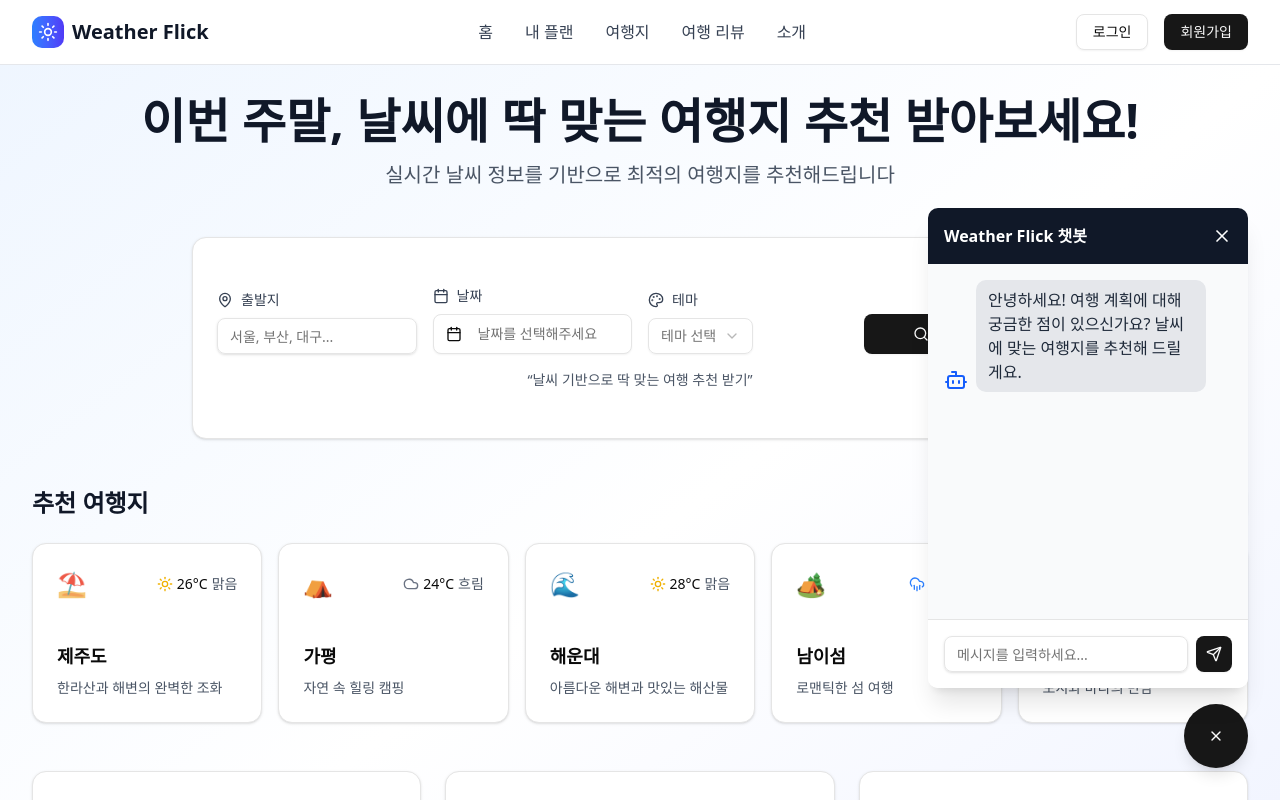
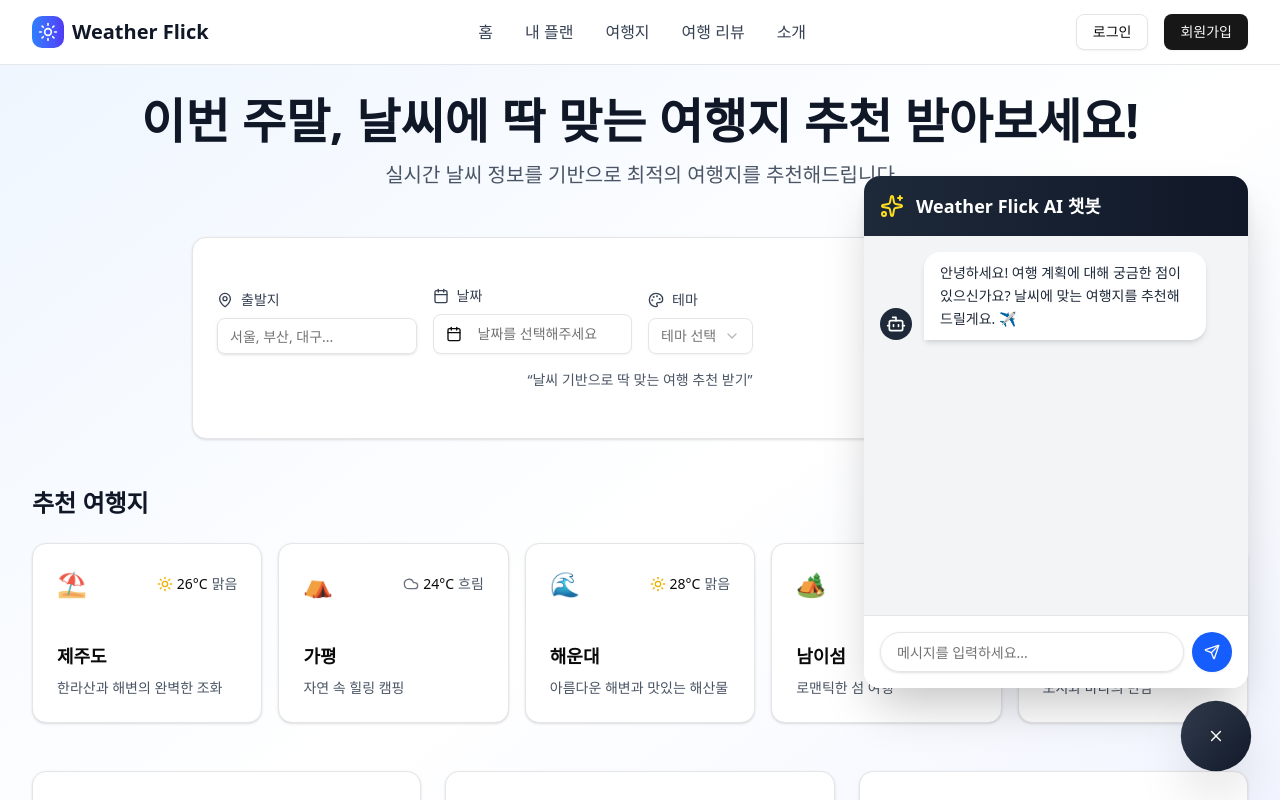
Before and after one commit to aicc6/weather-flick-front, a React (Vite) app: page / in a window 1280 px wide. Both pictures are taken after a click on the button 1216 px from the left and 736 px from the top of the page. Shown: the top 800 px of the page. Built offline with nearby package versions, Linux system fonts and the light colour scheme; no server answers.

Commit message:
쳇봇 업그레이드

```diff
--- a/src/components/common/chatbot.jsx
+++ b/src/components/common/chatbot.jsx
@@ -1,64 +1,87 @@
 import { useState, useRef, useEffect } from 'react'
 import { Button } from '@/components/ui/button'
 import { Input } from '@/components/ui/input'
-import { MessageSquare, Send, X, Bot } from 'lucide-react'
+import { MessageSquare, Send, X, Bot, Sparkles } from 'lucide-react'
+import { cn } from '@/lib/utils'
+
+// Typing indicator component
+const TypingIndicator = () => (
+  <div className="flex items-center space-x-1.5 p-2">
+    <span className="h-2 w-2 animate-bounce rounded-full bg-gray-400 [animation-delay:-0.3s]"></span>
+    <span className="h-2 w-2 animate-bounce rounded-full bg-gray-400 [animation-delay:-0.15s]"></span>
+    <span className="h-2 w-2 animate-bounce rounded-full bg-gray-400"></span>
+  </div>
+)
 
 export function Chatbot() {
   const [isOpen, setIsOpen] = useState(false)
   const [messages, setMessages] = useState([])
   const [input, setInput] = useState('')
+  const [isTyping, setIsTyping] = useState(false)
   const messagesEndRef = useRef(null)
 
   const scrollToBottom = () => {
     messagesEndRef.current?.scrollIntoView({ behavior: 'smooth' })
   }
 
+  // Set initial message when chat opens
   useEffect(() => {
-    if (isOpen) {
+    if (isOpen && messages.length === 0) {
+      setIsTyping(true)
+      setTimeout(() => {
         setMessages([
           {
-          id: 1,
-          text: '안녕하세요! 여행 계획에 대해 궁금한 점이 있으신가요? 날씨에 맞는 여행지를 추천해 드릴게요.',
+            id: Date.now(),
+            text: '안녕하세요! 여행 계획에 대해 궁금한 점이 있으신가요? 날씨에 맞는 여행지를 추천해 드릴게요. ✈️',
             sender: 'bot',
           },
         ])
+        setIsTyping(false)
+      }, 1200)
     }
-  }, [isOpen])
+  }, [isOpen, messages.length])
 
+  // Scroll to bottom when new messages are added
   useEffect(() => {
     scrollToBottom()
   }, [messages])
 
   const handleSendMessage = (e) => {
     e.preventDefault()
-    if (input.trim() === '') return
+    if (input.trim() === '' || isTyping) return
 
     const userMessage = {
-      id: messages.length + 1,
+      id: Date.now(), // Use timestamp for unique key
       text: input,
       sender: 'user',
     }
 
     setMessages((prev) => [...prev, userMessage])
     setInput('')
+    setIsTyping(true) // Bot starts "typing"
 
     // Mock bot response
     setTimeout(() => {
       const botResponse = {
-        id: messages.length + 2,
-        text: '현재는 데모 버전입니다. 입력하신 내용에 대한 답변을 드릴 수 없습니다. 곧 실제 AI 챗봇으로 찾아뵙겠습니다!',
+        id: Date.now() + 1,
+        text: '현재는 데모 버전입니다. 입력하신 내용에 대한 답변을 드릴 수 없습니다. 곧 실제 AI 챗봇으로 찾아뵙겠습니다! ✨',
         sender: 'bot',
       }
-      setMessages((prev) => [...prev, userMessage, botResponse])
-    }, 1000)
+      setMessages((prev) => [...prev, botResponse])
+      setIsTyping(false) // Bot stops "typing"
+    }, 1500)
   }
 
   return (
     <>
+      {/* Floating Action Button */}
       <div className="fixed right-8 bottom-8 z-50">
         <Button
           onClick={() => setIsOpen(!isOpen)}
-          className="h-16 w-16 rounded-full shadow-lg"
+          className={cn(
+            'h-16 w-16 transform rounded-full bg-gradient-to-br from-blue-500 to-indigo-600 text-white shadow-2xl transition-all duration-300 ease-in-out hover:scale-110',
+            isOpen && 'scale-110 bg-gradient-to-br from-gray-700 to-gray-900',
+          )}
           size="icon"
         >
           {isOpen ? (
@@ -69,57 +92,84 @@ export function Chatbot() {
         </Button>
       </div>
 
-      {isOpen && (
-        <div className="fixed right-8 bottom-28 z-50 flex h-[30rem] w-80 flex-col rounded-lg bg-white shadow-xl">
-          <header className="flex items-center justify-between rounded-t-lg bg-gray-900 p-4 text-white">
-            <h3 className="font-bold">Weather Flick 챗봇</h3>
-            <button onClick={() => setIsOpen(false)}>
-              <X className="h-5 w-5" />
-            </button>
+      {/* Chat Window */}
+      <div
+        className={cn(
+          'fixed right-8 bottom-28 z-50 flex h-[32rem] w-96 flex-col rounded-2xl bg-white shadow-2xl transition-all duration-500 ease-in-out',
+          'origin-bottom-right transform',
+          isOpen
+            ? 'scale-100 opacity-100'
+            : 'pointer-events-none scale-95 opacity-0',
+        )}
+      >
+        <header className="flex items-center space-x-3 rounded-t-2xl bg-gradient-to-r from-gray-800 to-gray-900 p-4 text-white shadow-lg">
+          <Sparkles className="h-6 w-6 text-yellow-300" />
+          <h3 className="text-lg font-bold">Weather Flick AI 챗봇</h3>
         </header>
 
-          <div className="flex-1 overflow-y-auto bg-gray-50 p-4">
+        <div className="flex-1 space-y-4 overflow-y-auto bg-gray-100 p-4">
           {messages.map((msg) => (
             <div
               key={msg.id}
-                className={`mb-3 flex ${msg.sender === 'user' ? 'justify-end' : 'justify-start'}`}
+              className={cn(
+                'animate-in fade-in slide-in-from-bottom-4 flex items-end gap-3 duration-500',
+                msg.sender === 'user' ? 'justify-end' : 'justify-start',
+              )}
             >
               {msg.sender === 'bot' && (
-                  <Bot className="mr-2 h-6 w-6 self-end text-blue-600" />
+                <div className="flex h-8 w-8 shrink-0 items-center justify-center rounded-full bg-gray-800">
+                  <Bot className="h-5 w-5 text-white" />
+                </div>
               )}
               <div
-                  className={`max-w-[80%] rounded-lg px-3 py-2 ${
+                className={cn(
+                  'max-w-[80%] rounded-2xl px-4 py-2.5 shadow-md',
                   msg.sender === 'user'
-                      ? 'bg-blue-600 text-white'
-                      : 'bg-gray-200 text-gray-800'
-                  }`}
+                    ? 'rounded-br-none bg-blue-600 text-white'
+                    : 'rounded-bl-none bg-white text-gray-800',
+                )}
               >
-                  {msg.text}
+                <p className="text-sm leading-relaxed">{msg.text}</p>
               </div>
             </div>
           ))}
+
+          {isTyping && (
+            <div className="flex items-end gap-3">
+              <div className="flex h-8 w-8 shrink-0 items-center justify-center rounded-full bg-gray-800">
+                <Bot className="h-5 w-5 text-white" />
+              </div>
+              <div className="rounded-2xl rounded-bl-none bg-white px-4 py-2.5 text-gray-800 shadow-md">
+                <TypingIndicator />
+              </div>
+            </div>
+          )}
+
           <div ref={messagesEndRef} />
         </div>
 
         <form
           onSubmit={handleSendMessage}
-            className="rounded-b-lg border-t bg-white p-4"
+          className="rounded-b-2xl border-t bg-white p-4"
         >
           <div className="flex items-center">
             <Input
               value={input}
               onChange={(e) => setInput(e.target.value)}
               placeholder="메시지를 입력하세요..."
-                className="flex-1"
+              className="h-10 flex-1 rounded-full px-4"
               autoComplete="off"
             />
-              <Button type="submit" size="icon" className="ml-2">
+            <Button
+              type="submit"
+              size="icon"
+              className="ml-2 h-10 w-10 rounded-full bg-blue-600 hover:bg-blue-700"
+            >
               <Send className="h-5 w-5" />
             </Button>
           </div>
         </form>
       </div>
-      )}
     </>
   )
 }
```
Lines whose indentation alone changed are shown as unchanged.
